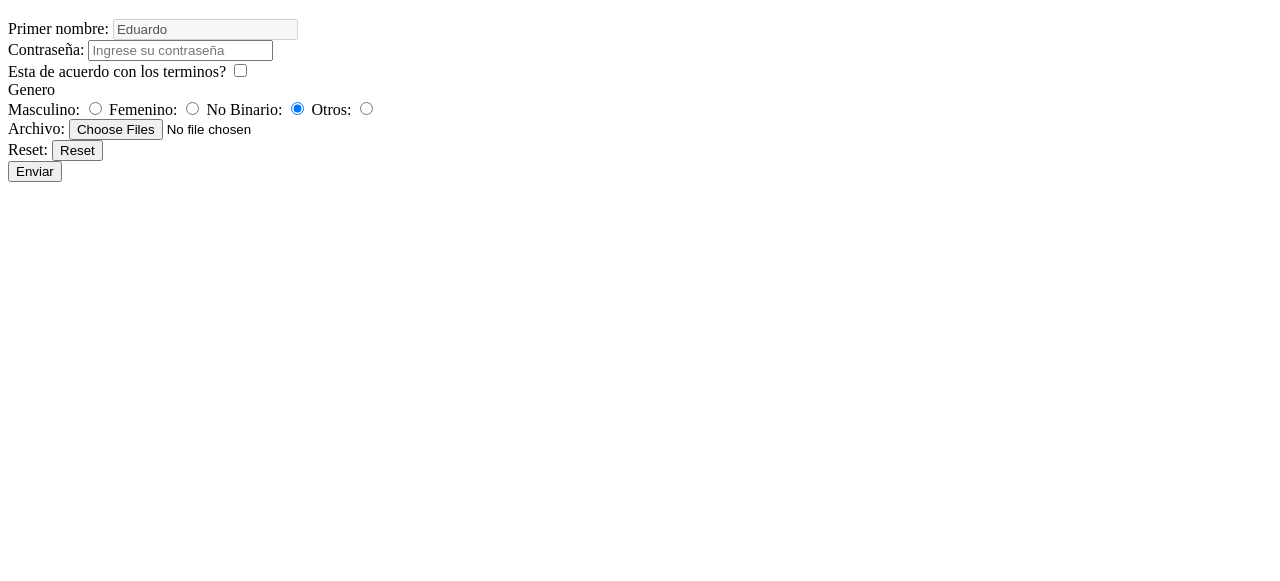
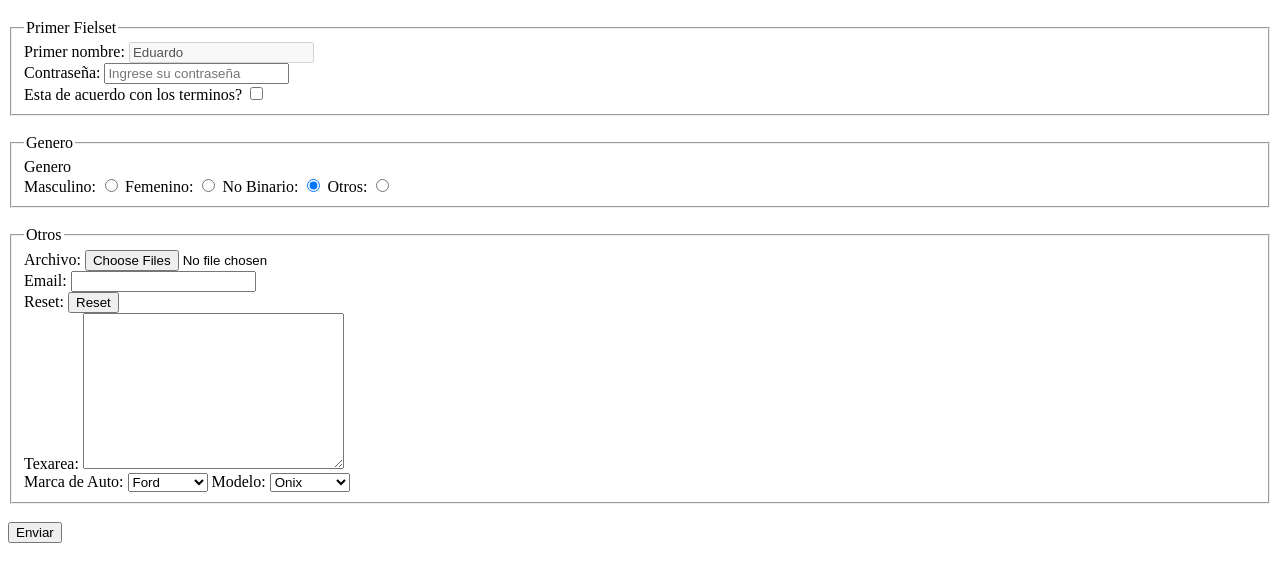
Before and after one commit to edenis42/integrador-web-repuestos, a plain HTML site: page practicas/02_formularios.html in a window 1280 px wide. Shown: the part 61-642 px from the top of the page. Drawn offline with Linux system fonts and the light colour scheme.

Commit message:
formularios

```diff
--- a/practicas/02_formularios.html
+++ b/practicas/02_formularios.html
@@ -12,6 +12,8 @@
     <form name="formulario-autos" method="get" action="" enctype="multipart/form-data">
         <input type="hidden" name="dni" value="11222333">
 
+        <fieldset>
+            <legend> Primer Fielset </legend>
             <label for="firstname">Primer nombre:</label>
             <input name="firstname" type="text" placeholder="Ingrese su nombre" value="Eduardo" disabled>
             <br>
@@ -20,8 +22,12 @@
             <br>
             <label for="acuerdo">Esta de acuerdo con los terminos?</label>
             <input type="checkbox" name="acuerdo">
+        </fieldset>
+
         <br>
 
+        <fieldset>
+            <legend> Genero </legend>
             <label for="gender">Genero</label>
             <br>
             <label>Masculino: </label>
@@ -32,16 +38,56 @@
             <input name="gender" type="radio" value="NB" checked>
             <label> Otros: </label>
             <input name="gender" type="radio" value="O">
+        </fieldset>
+
         <br>
 
+        <fieldset>
+            <legend> Otros </legend>
             <label for="archivo"> Archivo: </label>
             <input type="file" name="archivo" multiple>
+            <br>
+
+            <label for="email"> Email: </label>
+            <input type="email" name="email">
             <br>
 
             <label> Reset: </label>
             <input type="reset">
             <br>
 
+            <label for="descripcion"> Texarea: </label>
+            <textarea name="descripcion" cols="30" rows="10"></textarea>
+            <br>
+
+            <label for="marcas"> Marca de Auto: </label>
+            <select name="marcas">
+                <option value="toyt">Toyota</option>
+                <option value="ford" selected>Ford</option>
+                <option value="chev">Chevrolet</option>
+            </select>
+
+            <label for="modelo"> Modelo: </label>
+            <select name="modelo">
+                <optgroup label="Toyota">
+                    <option value="etios"> Etios </option>
+                    <option value="Corolla"> Corolla </option>
+                </optgroup>
+
+                <optgroup label="Ford">
+                    <option value="ka"> Ka </option>
+                    <option value="focus"> Focus </option>
+                </optgroup>
+
+                <optgroup label="Chevrolet">
+                    <option value="onix" selected> Onix </option>
+                    <option value="prisma"> Prisma </option>
+                </optgroup>
+            </select>
+        </fieldset>
+
+        <br>
+
         <input type="submit" value="Enviar">
     </form>
 </body>
```
Also changed, not shown: practicas/01_etiquetas.html (+3 -0 lines). Lines whose indentation alone changed are shown as unchanged.
